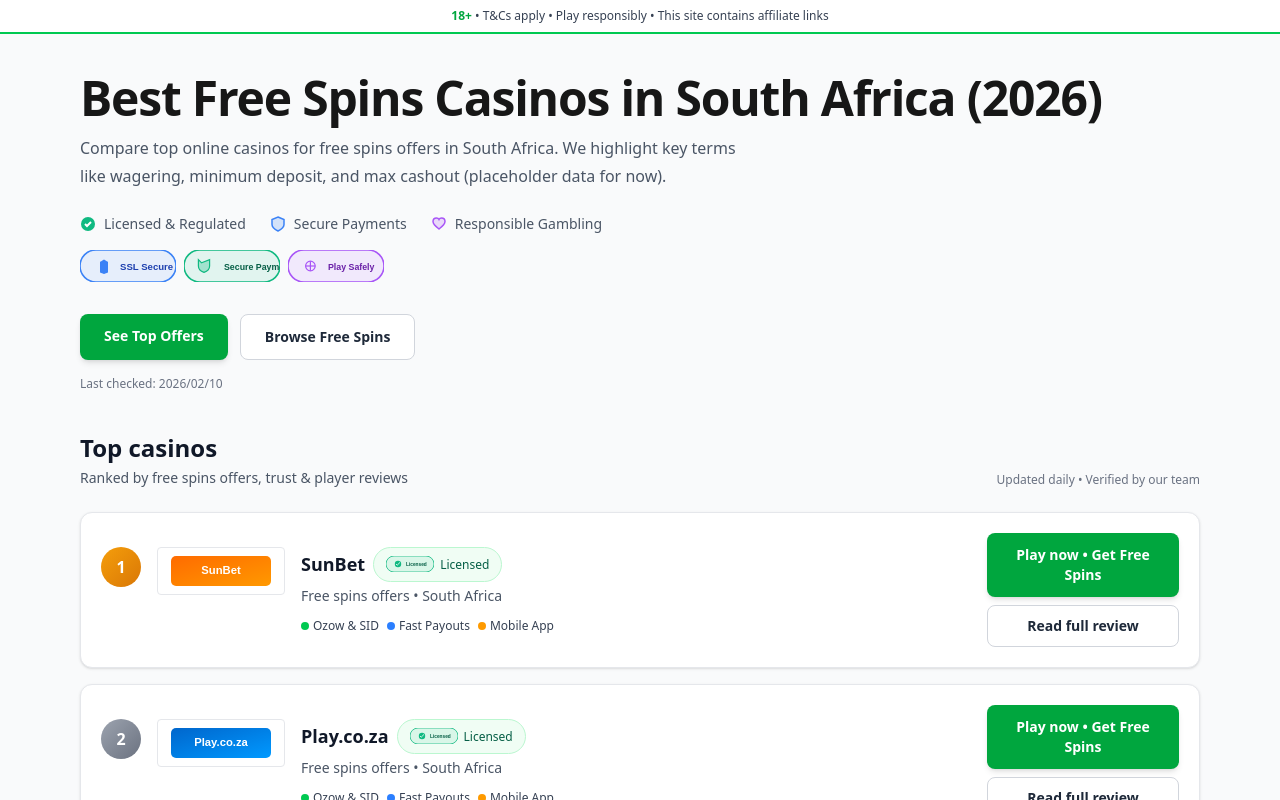
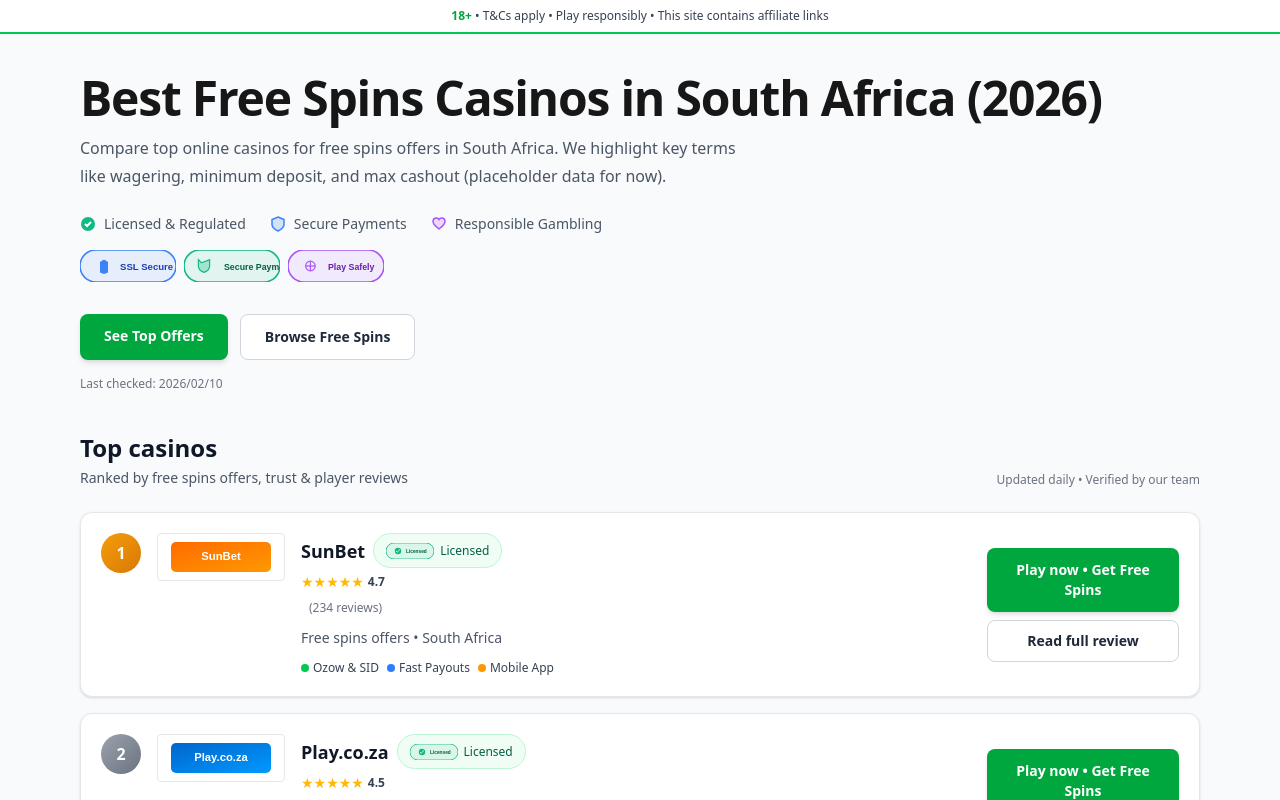
Before and after one commit to ainar455-ship-it/evocasino, a Next.js app: page / in a window 1280 px wide. Shown: the top 800 px of the page. Built offline with nearby package versions, Linux system fonts and the light colour scheme.

Commit message:
Phase 2: Add star ratings to casino cards with review counts

```diff
--- a/src/app/page.tsx
+++ b/src/app/page.tsx
@@ -7,6 +7,10 @@
   slug: string;
   out_url: string;
   logo?: string; // placeholder for later: "/images/casinos/sunbet.png"
+  rating?: number;
+  reviewCount?: number;
+  license?: string;
+  established?: number;
 };
 
 type Offer = {
@@ -29,6 +33,34 @@
 
 function findCasinoName(casinoId: string) {
   return CASINOS.find((c) => c.id === casinoId)?.name ?? casinoId;
+}
+
+function renderStars(rating: number | undefined) {
+  if (!rating) return null;
+  const fullStars = Math.floor(rating);
+  const hasHalfStar = rating % 1 >= 0.5;
+
+  return (
+    <div className="flex items-center gap-1">
+      <div className="flex">
+        {Array.from({ length: 5 }).map((_, i) => (
+          <span
+            key={i}
+            className={`text-sm ${
+              i < fullStars
+                ? 'text-amber-400'
+                : i === fullStars && hasHalfStar
+                ? 'text-amber-400'
+                : 'text-gray-300'
+            }`}
+          >
+            ★
+          </span>
+        ))}
+      </div>
+      <span className="text-xs font-semibold text-gray-700">{rating.toFixed(1)}</span>
+    </div>
+  );
 }
 
 export default function Home() {
@@ -132,7 +164,7 @@
                   </div>
 
                   <div className="flex-1">
-                    <div className="flex flex-wrap items-center gap-2">
+                    <div className="flex flex-wrap items-center gap-2 mb-1">
                       <h3 className="text-lg font-bold text-gray-900">{c.name}</h3>
                       <div className="trust-badge flex items-center gap-1">
                         <img
@@ -144,6 +176,12 @@
                         <span>Licensed</span>
                       </div>
                     </div>
+                    {c.rating && (
+                      <div className="mb-2">
+                        {renderStars(c.rating)}
+                        {c.reviewCount && <span className="text-xs text-gray-500 ml-2">({c.reviewCount} reviews)</span>}
+                      </div>
+                    )}
                     <p className="mt-1 text-sm text-gray-600">Free spins offers • South Africa</p>
 
                     {/* Features */}
--- a/src/data/casinos.json
+++ b/src/data/casinos.json
@@ -1,6 +1,42 @@
 [
-  {"id":"sunbet","name":"SunBet","slug":"sunbet","out_url":"https://www.sunbet.co.za/"},
-  {"id":"play","name":"Play.co.za","slug":"play","out_url":"https://play.co.za/"},
-  {"id":"jabulabets","name":"Jabula Bets","slug":"jabulabets","out_url":"https://www.jabulabets.co.za/"},
-  {"id":"betolimp","name":"BetOlimp","slug":"betolimp","out_url":"https://betolimp.co.za/"}
+  {
+    "id":"sunbet",
+    "name":"SunBet",
+    "slug":"sunbet",
+    "out_url":"https://www.sunbet.co.za/",
+    "rating":4.7,
+    "reviewCount":234,
+    "license":"Western Cape Gambling Board",
+    "established":2015
+  },
+  {
+    "id":"play",
+    "name":"Play.co.za",
+    "slug":"play",
+    "out_url":"https://play.co.za/",
+    "rating":4.5,
+    "reviewCount":189,
+    "license":"Western Cape Gambling Board",
+    "established":2018
+  },
+  {
+    "id":"jabulabets",
+    "name":"Jabula Bets",
+    "slug":"jabulabets",
+    "out_url":"https://www.jabulabets.co.za/",
+    "rating":4.6,
+    "reviewCount":167,
+    "license":"Western Cape Gambling Board",
+    "established":2016
+  },
+  {
+    "id":"betolimp",
+    "name":"BetOlimp",
+    "slug":"betolimp",
+    "out_url":"https://betolimp.co.za/",
+    "rating":4.4,
+    "reviewCount":145,
+    "license":"Western Cape Gambling Board",
+    "established":2017
+  }
 ]
```
